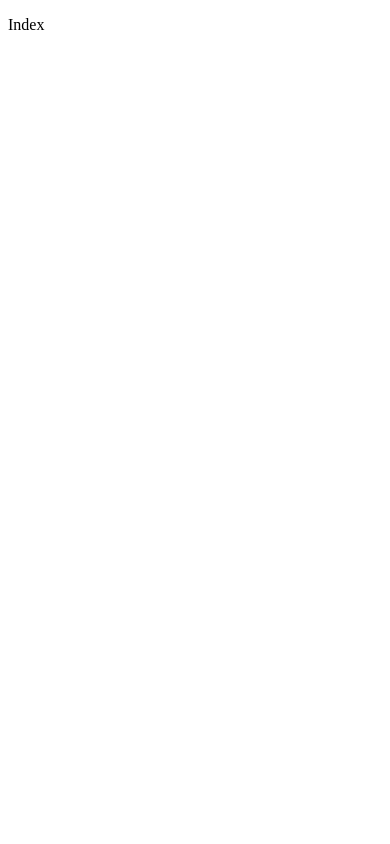
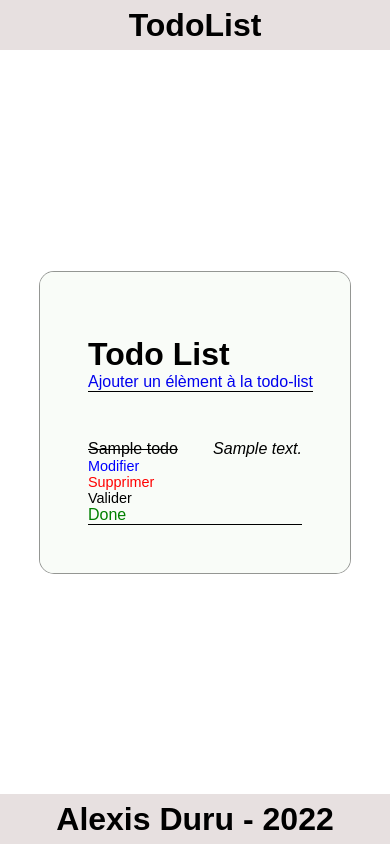
Before and after one commit to alexis-duru/Todo, a PHP site: page / in a window 390 px wide. Before the commit the page is almost empty. Run offline with PHP 8.4, Linux system fonts and the light colour scheme; tables that the repository leaves empty or names only in its code hold one stand-in row (values such as "Sample post").

Commit message:
update php todo

```diff
--- /dev/null
+++ b/css/style.css
@@ -0,0 +1,199 @@
+* {
+    margin: 0;
+    padding: 0;
+    box-sizing: border-box;
+}
+
+body {
+    font-family: 'Poppins', sans-serif;
+    height: 100vh;
+    width: 100vw;
+    display: flex;
+    justify-content: center;
+    align-items: center;
+    flex-direction: column;
+}
+
+.title {
+    width: 100%;
+    margin: 2rem 1rem;
+    display: flex;
+    justify-content: center;
+    align-items: flex-start;
+    flex-direction: column;
+}
+
+h1 {
+    font-size: 2rem;
+    color: black;
+}
+
+h2 {
+    font-size: 1rem;
+    font-weight: 500;
+}
+
+.title>a {
+    text-decoration: none;
+    border-bottom: 1px solid black;
+}
+
+
+.todo__element {
+    font-style: italic;
+}
+
+header {
+    z-index: 999;
+    width: 100%;
+    position: fixed;
+    top: 0;
+    height: 50px;
+    background: rgb(231, 224, 224);
+    display: flex;
+    align-items: center;
+    justify-content: center;
+}
+
+section {
+    border: 1px solid rgba(0, 0, 0, 0.409);
+    max-width: 700px;
+    width: 80vw;
+    height: auto;
+    max-height: 500px;
+    display: flex;
+    flex-direction: column;
+    padding: 2rem;
+    border-radius: 15px;
+    background-color: #f9fcf8 ;
+    overflow-y: scroll;
+}
+
+.todo {
+    border-bottom: 1px solid black;
+    margin: 1rem;
+}
+
+table, thead, tbody, tr{
+    margin: auto;
+    width: 100%;
+    height: auto;
+    display: flex;
+    justify-content: space-between;
+    align-items: center;
+}
+
+td {
+    height: 100%;
+}
+
+td>a {
+    font-size: 0.9rem;
+    margin: 0 0.5rem;
+    transition: 0.3s ease-in-out;
+
+}
+
+td>a:hover {
+    opacity: 0.8;
+}
+
+td>a:first-child {
+    color: blue;
+    list-style: none;
+    text-decoration: none;
+}
+
+td>a:nth-child(2) {
+    color: red;
+    list-style: none;
+    text-decoration: none;
+}
+
+td>a:nth-child(3) {
+    color: black;
+    list-style: none;
+    text-decoration: none;
+}
+
+td>p {
+    margin-top: 2rem;
+}
+
+td:nth-child(2) {
+    text-align: right;
+}
+
+footer {
+    z-index: 999;
+    width: 100%;
+    position: fixed;
+    bottom: 0;
+    height: 50px;
+    background: rgb(231, 224, 224);
+    display: flex;
+    align-items: center;
+    justify-content: center;
+}
+
+.btn {
+    background: rgb(33, 54, 90);
+    color: white;
+    padding: 10px 20px;
+    border-radius: 5px;
+    border: none;
+    cursor: pointer;
+    font-size: 1rem;
+    margin: 10px;
+    transition: 0.3s;
+}
+
+.btn:hover {
+    background: rgb(0, 0, 0);
+}
+
+@media screen and (max-width: 600px) {
+    tr {
+        flex-direction: column;
+    }
+
+    td:first-child {
+        display: flex;
+        align-items: center;
+        justify-content: space-between;
+        width: 100%
+    }
+
+    td>p {
+        margin-top: 0px;
+    }
+
+    td:nth-child(2) {
+        text-align: left;
+    display: flex;
+    flex-direction: column;
+    align-items: flex-start;
+    width: 100%;
+    }
+
+    td>a:first-child {
+        margin: 0px;
+    }
+
+    td>a:nth-child(2) {
+        margin: 0px;
+    }
+
+    td>a:nth-child(3) {
+        margin: 0px;
+    }
+}
+
+form {
+    flex-direction: column;
+    width: 600px;
+    display: flex;
+    justify-content: center;
+    height: 100%;
+    margin: auto;
+}
--- a/database/database.php
+++ b/database/database.php
@@ -0,0 +1,7 @@
+<?php
+    $database = new PDO('mysql:host=localhost;dbname=todos;charset=utf8',
+    'root',
+    'root',
+    [PDO::ATTR_ERRMODE => PDO::ERRMODE_EXCEPTION]);
+    // echo 'Connexion à la base de données réussie';
+?>
--- a/index.php
+++ b/index.php
@@ -1,4 +1,14 @@
 <?php
+
+include './layout/header.php';
+include './layout/footer.php';
+include './database/database.php';
+
+$query = $database->query('SELECT * FROM todo ORDER BY id DESC');
+
+$todos = $query->fetchAll();
+
+
 
 ?>
 
@@ -8,9 +18,45 @@
     <meta charset="UTF-8">
     <meta http-equiv="X-UA-Compatible" content="IE=edge">
     <meta name="viewport" content="width=device-width, initial-scale=1.0">
+    <link rel="stylesheet" href="css/style.css">
     <title>Todo List - Index</title>
 </head>
+
 <body>
-    <p>Index</p>
+    <section>
+        <div class="title">
+            <h1>Todo List</h1>
+            <a href="create.php">Ajouter un élèment à la todo-list</a>
+        </div>
+
+        <?php foreach ($todos as $todo) : ?>
+            <div class="todo">
+                <table>
+                    <tr>
+                        <td>
+                            <?php if ($todo['done'] == 0) : ?>
+                                <h2><?= $todo['name'] ?></h2>
+                            <?php else : ?>
+                                <h2 style="text-decoration: line-through;"><?= $todo['name'] ?></h2>
+                            <?php endif; ?>
+                            <p class="todo__element"><?= $todo['content'] ?></p>
+                        </td>
+                        <td>
+                            <a href="update.php?id=<?= $todo['id'] ?>">Modifier</a>
+                            <a href="delete.php?id=<?= $todo['id'] ?>">Supprimer</a>
+
+                            <a href="update_status.php?id=<?= $todo['id'] ?>">Valider</a>
+
+                            <?php if ($todo['done'] == 0) : ?>
+                                <p class="status" style="color: red;">En cours</p>
+                            <?php else : ?>
+                                <p class="status" style="color: green;">Done</p>
+                            <?php endif; ?>
+                        </td>
+                    </tr>
+                </table>
+            </div>
+        <?php endforeach; ?>
+    </section>
 </body>
 </html>
--- a/layout/footer.php
+++ b/layout/footer.php
@@ -0,0 +1,18 @@
+<?php
+
+?>
+
+<!DOCTYPE html>
+<html lang="en">
+<head>
+    <meta charset="UTF-8">
+    <meta http-equiv="X-UA-Compatible" content="IE=edge">
+    <meta name="viewport" content="width=device-width, initial-scale=1.0">
+    <title></title>
+</head>
+<body>
+    <footer>
+       <h1>Alexis Duru - 2022</h1>
+    </footer>
+</body>
+</html>
--- a/layout/header.php
+++ b/layout/header.php
@@ -0,0 +1,18 @@
+<?php
+
+?>
+
+<!DOCTYPE html>
+<html lang="en">
+<head>
+    <meta charset="UTF-8">
+    <meta http-equiv="X-UA-Compatible" content="IE=edge">
+    <meta name="viewport" content="width=device-width, initial-scale=1.0">
+    <title></title>
+</head>
+<body>
+    <header>
+       <h1>TodoList</h1>
+    </header>
+</body>
+</html>
```
Also changed, not shown: create.php (+27 -0 lines), delete.php (+16 -13 lines), update.php (+43 -0 lines), update_status.php (+17 -1 lines), readme.md.
